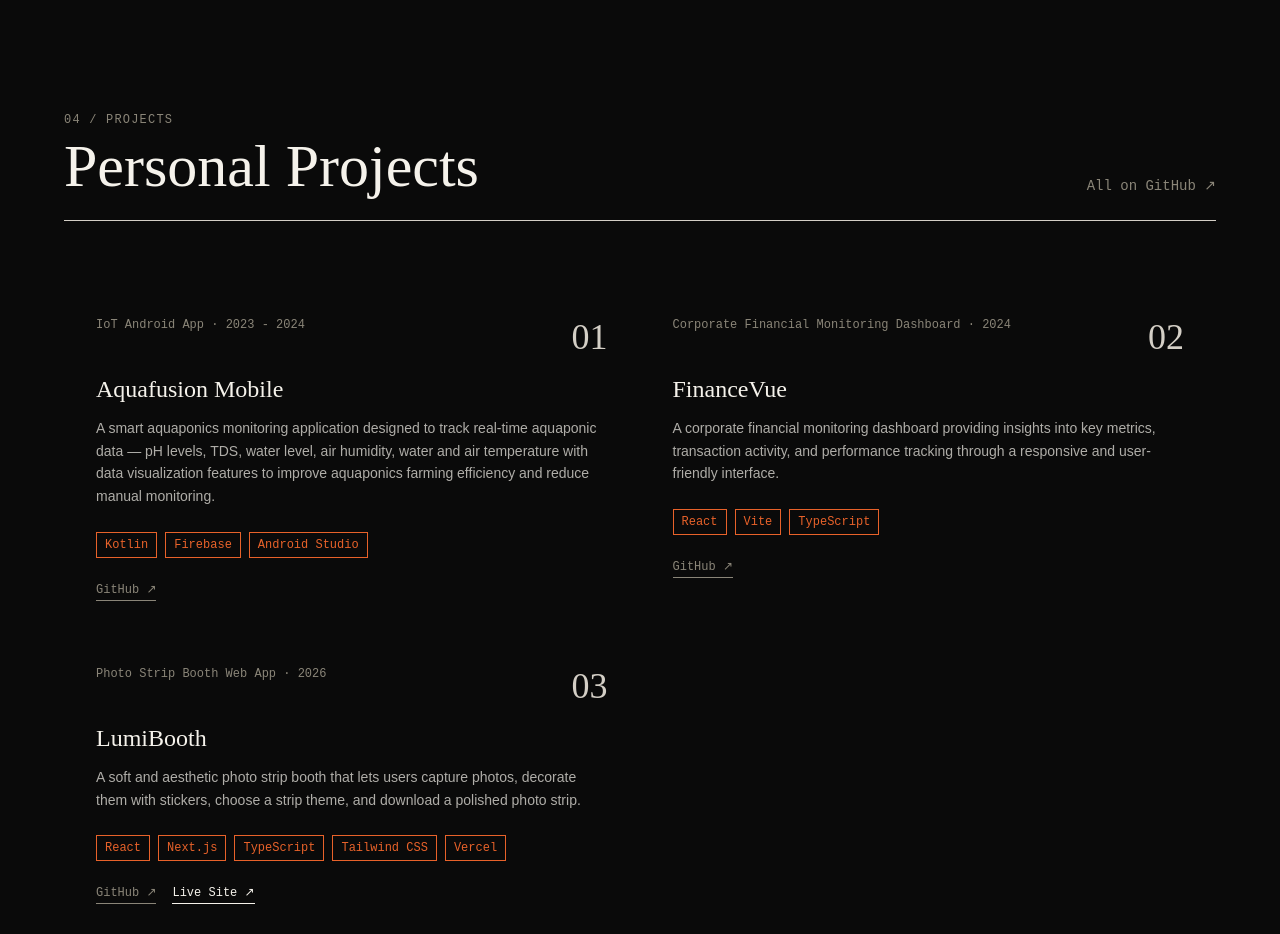
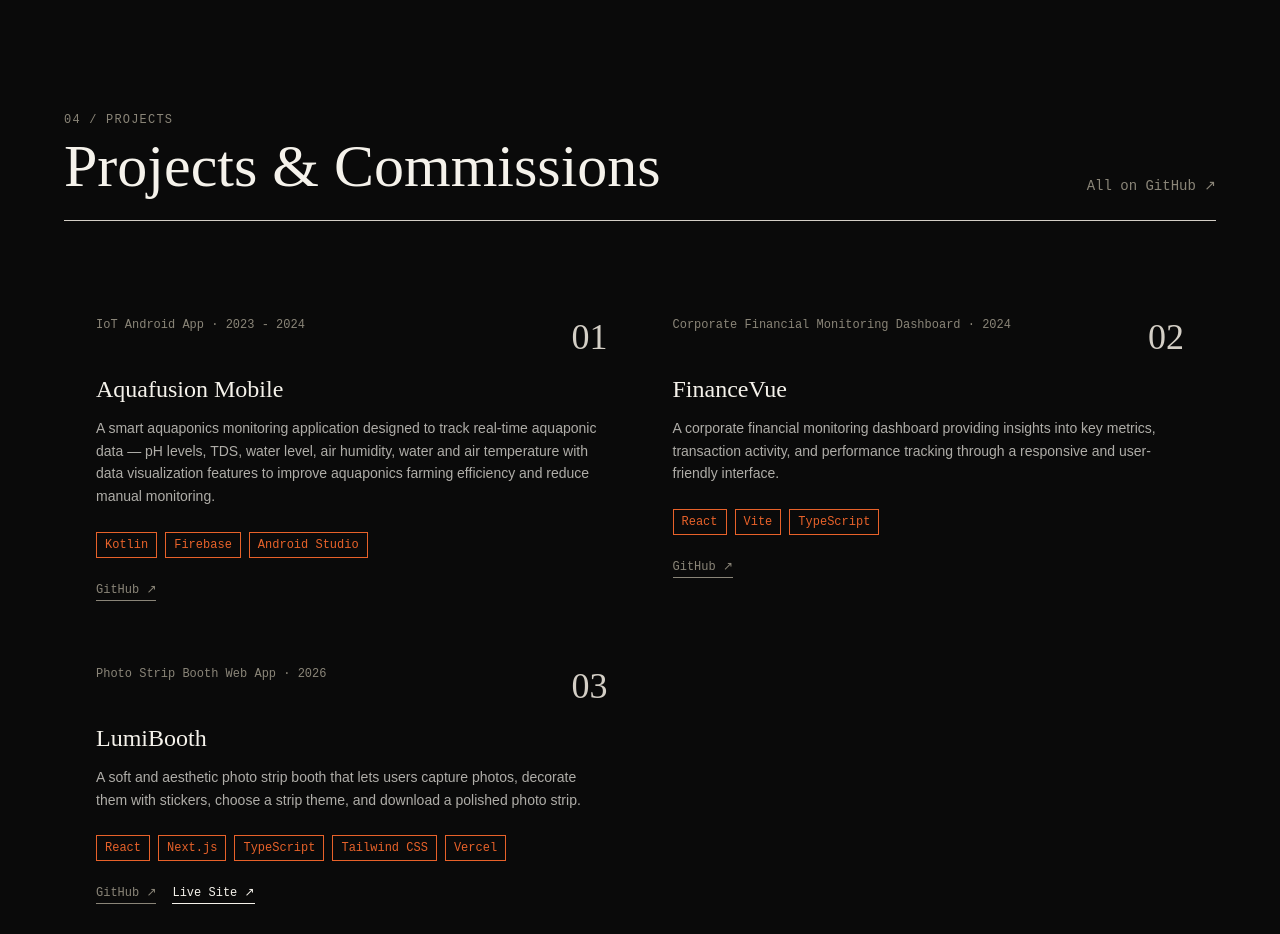
Before and after one commit to janinevallente/janinevallente-portfolio, a Next.js app: page / in a window 1280 px wide. Shown: the part 2440-3374 px from the top of the page. Built offline with nearby package versions, Linux system fonts and the light colour scheme.

Commit message:
enh: updated into Projects & Commissions

```diff
--- a/src/components/sections/Projects.tsx
+++ b/src/components/sections/Projects.tsx
@@ -9,7 +9,7 @@ export default function Projects() {
         <div className="flex items-end justify-between mb-16 border-b border-border pb-6">
           <div>
             <p className="font-mono text-xs text-muted tracking-widest uppercase mb-2">04 / Projects</p>
-            <h2 className="font-display text-5xl md:text-6xl text-paper">Personal Projects</h2>
+            <h2 className="font-display text-5xl md:text-6xl text-paper">Projects & Commissions</h2>
           </div>
           <a
             href={portfolio?.social?.github}
```
